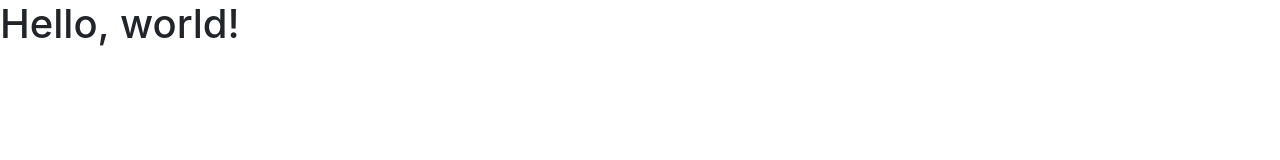
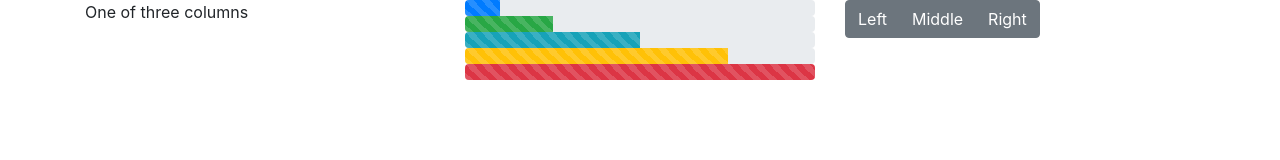
Before and after one commit to mateusza-szkolenia/2020-12-21-html5-js, a plain HTML site: page bootstrap/przyklad1.html in a window 1280 px wide. Drawn offline with nearby package versions, Linux system fonts and the light colour scheme.

Commit message:
więcej przykładów z bootstrapem

```diff
--- a/bootstrap/przyklad1.html
+++ b/bootstrap/przyklad1.html
@@ -11,8 +11,37 @@
     <title>Hello, world!</title>
   </head>
   <body>
-    <h1>Hello, world!</h1>
-
+    <div class="container">
+        <div class="row">
+          <div class="col-sm">
+            One of three columns
+          </div>
+          <div class="col-sm">
+            <div class="progress">
+                <div class="progress-bar progress-bar-striped" role="progressbar" style="width: 10%" aria-valuenow="10" aria-valuemin="0" aria-valuemax="100"></div>
+              </div>
+              <div class="progress">
+                <div class="progress-bar progress-bar-striped bg-success" role="progressbar" style="width: 25%" aria-valuenow="25" aria-valuemin="0" aria-valuemax="100"></div>
+              </div>
+              <div class="progress">
+                <div class="progress-bar progress-bar-striped bg-info" role="progressbar" style="width: 50%" aria-valuenow="50" aria-valuemin="0" aria-valuemax="100"></div>
+              </div>
+              <div class="progress">
+                <div class="progress-bar progress-bar-striped bg-warning" role="progressbar" style="width: 75%" aria-valuenow="75" aria-valuemin="0" aria-valuemax="100"></div>
+              </div>
+              <div class="progress">
+                <div class="progress-bar progress-bar-striped bg-danger" role="progressbar" style="width: 100%" aria-valuenow="100" aria-valuemin="0" aria-valuemax="100"></div>
+              </div>
+          </div>
+          <div class="col-sm">
+            <div class="btn-group" role="group" aria-label="Basic example">
+                <button type="button" class="btn btn-secondary">Left</button>
+                <button type="button" class="btn btn-secondary">Middle</button>
+                <button type="button" class="btn btn-secondary">Right</button>
+              </div>
+          </div>
+        </div>
+      </div>
     <!-- Optional JavaScript -->
     <!-- jQuery first, then Popper.js, then Bootstrap JS -->
     <script src="https://code.jquery.com/jquery-3.2.1.slim.min.js" integrity="sha384-KJ3o2DKtIkvYIK3UENzmM7KCkRr/rE9/Qpg6aAZGJwFDMVNA/GpGFF93hXpG5KkN" crossorigin="anonymous"></script>
```
